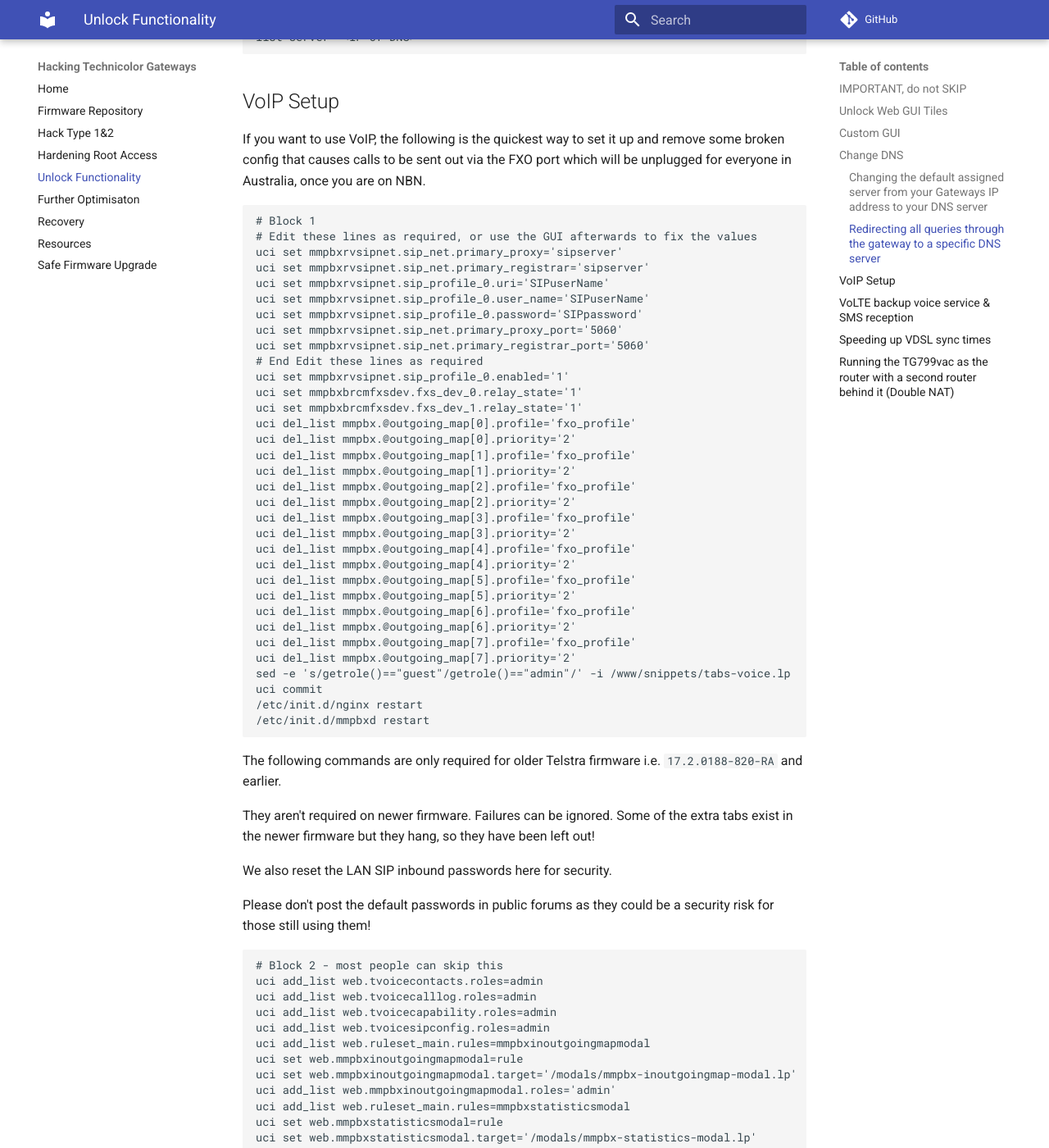
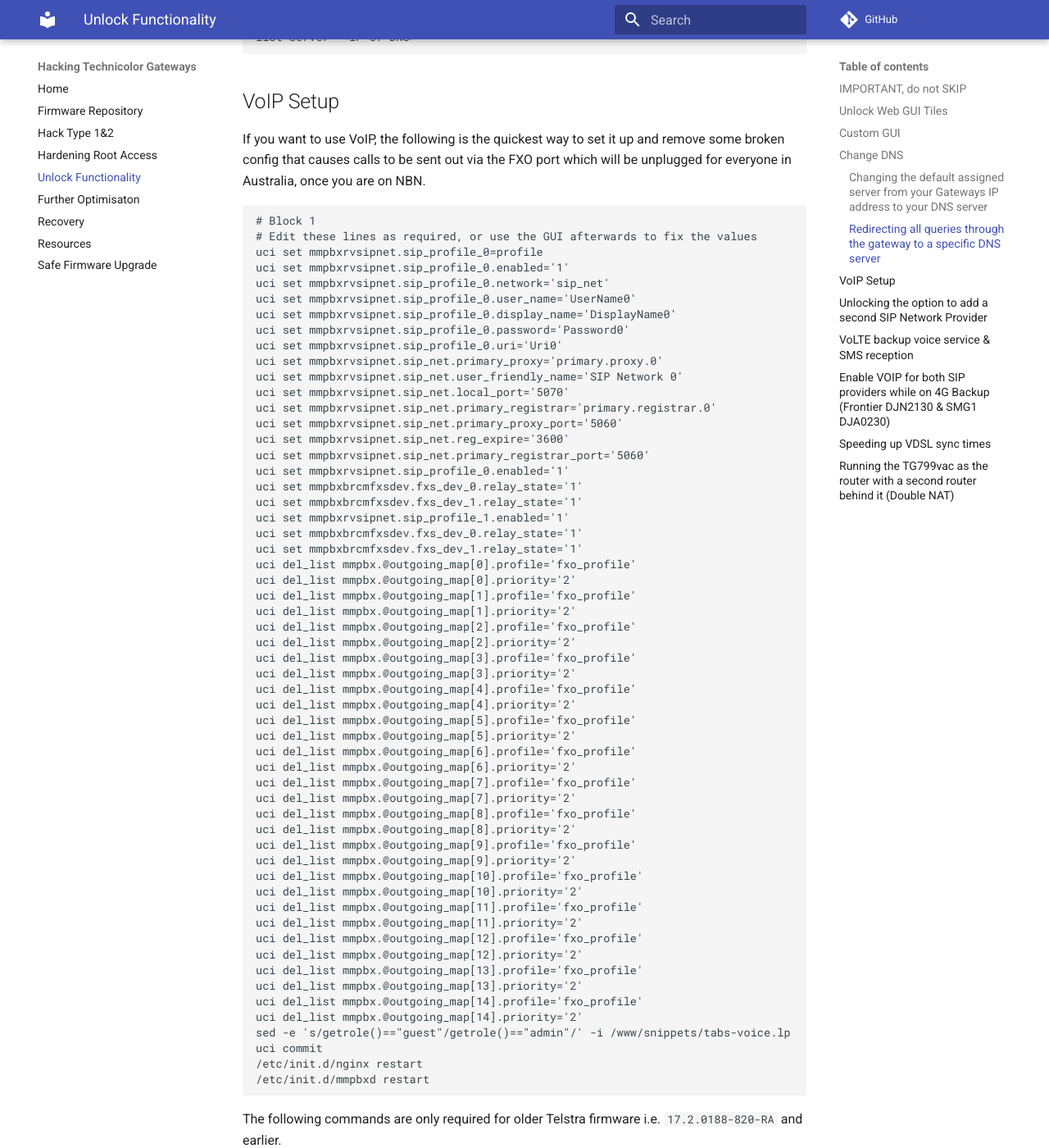
Before and after one commit to hack-technicolor/hack-technicolor, an MkDocs documentation site: the page built from docs/Unlock Functionality.md, in a window 1280 px wide and 1400 px high, scrolled down 2115 px. Shown: the whole window at 82% size. Built offline with MkDocs 1.6.1 and Material for MkDocs 9.7.7, drawn with Linux system fonts in a browser that asks for light colours; comment, search, counter and statistics services are not loaded; some of the changed text lies outside the part shown.

Commit message:
Update Unlock Functionality.md
Enabling 2nd SIP account & tweaking settings to easily edit via GUI

````diff
--- a/docs/Unlock Functionality.md
+++ b/docs/Unlock Functionality.md
@@ -98,15 +98,24 @@
 ```bash
 # Block 1
 # Edit these lines as required, or use the GUI afterwards to fix the values
-uci set mmpbxrvsipnet.sip_net.primary_proxy='sipserver'
-uci set mmpbxrvsipnet.sip_net.primary_registrar='sipserver'
-uci set mmpbxrvsipnet.sip_profile_0.uri='SIPuserName'
-uci set mmpbxrvsipnet.sip_profile_0.user_name='SIPuserName'
-uci set mmpbxrvsipnet.sip_profile_0.password='SIPpassword'
+uci set mmpbxrvsipnet.sip_profile_0=profile
+uci set mmpbxrvsipnet.sip_profile_0.enabled='1'
+uci set mmpbxrvsipnet.sip_profile_0.network='sip_net'
+uci set mmpbxrvsipnet.sip_profile_0.user_name='UserName0'
+uci set mmpbxrvsipnet.sip_profile_0.display_name='DisplayName0'
+uci set mmpbxrvsipnet.sip_profile_0.password='Password0'
+uci set mmpbxrvsipnet.sip_profile_0.uri='Uri0'
+uci set mmpbxrvsipnet.sip_net.primary_proxy='primary.proxy.0'
+uci set mmpbxrvsipnet.sip_net.user_friendly_name='SIP Network 0'
+uci set mmpbxrvsipnet.sip_net.local_port='5070'
+uci set mmpbxrvsipnet.sip_net.primary_registrar='primary.registrar.0'
 uci set mmpbxrvsipnet.sip_net.primary_proxy_port='5060'
+uci set mmpbxrvsipnet.sip_net.reg_expire='3600'
 uci set mmpbxrvsipnet.sip_net.primary_registrar_port='5060'
-# End Edit these lines as required
 uci set mmpbxrvsipnet.sip_profile_0.enabled='1'
+uci set mmpbxbrcmfxsdev.fxs_dev_0.relay_state='1'
+uci set mmpbxbrcmfxsdev.fxs_dev_1.relay_state='1'
+uci set mmpbxrvsipnet.sip_profile_1.enabled='1'
 uci set mmpbxbrcmfxsdev.fxs_dev_0.relay_state='1'
 uci set mmpbxbrcmfxsdev.fxs_dev_1.relay_state='1'
 uci del_list mmpbx.@outgoing_map[0].profile='fxo_profile'
@@ -125,6 +134,20 @@
 uci del_list mmpbx.@outgoing_map[6].priority='2'
 uci del_list mmpbx.@outgoing_map[7].profile='fxo_profile'
 uci del_list mmpbx.@outgoing_map[7].priority='2'
+uci del_list mmpbx.@outgoing_map[8].profile='fxo_profile'
+uci del_list mmpbx.@outgoing_map[8].priority='2'
+uci del_list mmpbx.@outgoing_map[9].profile='fxo_profile'
+uci del_list mmpbx.@outgoing_map[9].priority='2'
+uci del_list mmpbx.@outgoing_map[10].profile='fxo_profile'
+uci del_list mmpbx.@outgoing_map[10].priority='2'
+uci del_list mmpbx.@outgoing_map[11].profile='fxo_profile'
+uci del_list mmpbx.@outgoing_map[11].priority='2'
+uci del_list mmpbx.@outgoing_map[12].profile='fxo_profile'
+uci del_list mmpbx.@outgoing_map[12].priority='2'
+uci del_list mmpbx.@outgoing_map[13].profile='fxo_profile'
+uci del_list mmpbx.@outgoing_map[13].priority='2'
+uci del_list mmpbx.@outgoing_map[14].profile='fxo_profile'
+uci del_list mmpbx.@outgoing_map[14].priority='2'
 sed -e 's/getrole()=="guest"/getrole()=="admin"/' -i /www/snippets/tabs-voice.lp
 uci commit
 /etc/init.d/nginx restart
@@ -185,8 +194,97 @@
 uci delete mmpbxrvsipdev.sip_server.apn_interface
 sed -e 's/{"mmpbx-sipdevice-modal.lp", T"Sip Device"},/{"mmpbx-sipdevice-modal.lp", T"Sip Device"},\n{"mmpbx-inoutgoingmap-modal.lp", T"In-Out Mapping"},\n{"mmpbx-statistics-modal.lp", T"Statistics"},/' -i /www/snippets/tabs-voice.lp
 uci commit
+```
+## Unlocking the option to add a second SIP Network Provider
+
+```bash
+# Block 3A (Optional: Adding 2nd SIP Provider)
+uci set mmpbx.sip_net_1=network
+uci set mmpbx.sip_net_1.config='uci set mmpbxrvsipnet'
+uci commit
+uci set mmpbxrvsipnet.sip_net_1=network
+uci set mmpbxrvsipnet.sip_net_1.session_expires='180'
+uci set mmpbxrvsipnet.sip_net_1.no_answer_response='480'
+uci set mmpbxrvsipnet.sip_net_1.dtmf_relay_translation='0'
+uci set mmpbxrvsipnet.sip_net_1.call_waiting_reject_response='486'
+uci set mmpbxrvsipnet.sip_net_1.cac='-1'
+uci set mmpbxrvsipnet.sip_net_1.ingress_media_timeout='1000'
+uci set mmpbxrvsipnet.sip_net_1.timer_D='50000'
+uci set mmpbxrvsipnet.sip_net_1.privacy_handling='apply'
+uci set mmpbxrvsipnet.sip_net_1.timer_J='32000'
+uci set mmpbxrvsipnet.sip_net_1.reliable_provisional_response='supported'
+uci set mmpbxrvsipnet.sip_net_1.transparent_soc_transmission='0'
+uci set mmpbxrvsipnet.sip_net_1.switch_back_to_primary_proxy_timer='0'
+uci set mmpbxrvsipnet.sip_net_1.transport_type='UDP'
+uci set mmpbxrvsipnet.sip_net_1.control_qos_field='dscp'
+uci set mmpbxrvsipnet.sip_net_1.timer_T4='5000'
+uci set mmpbxrvsipnet.sip_net_1.realtime_qos_field='dscp'
+uci set mmpbxrvsipnet.sip_net_1.escape_hash='1'
+uci set mmpbxrvsipnet.sip_net_1.dtmf_relay='auto'
+uci set mmpbxrvsipnet.sip_net_1.realtime_qos_value='af42'
+uci set mmpbxrvsipnet.sip_net_1.fail_behaviour='stop'
+uci set mmpbxrvsipnet.sip_net_1.escape_star='0'
+uci set mmpbxrvsipnet.sip_net_1.timer_F='32000'
+uci set mmpbxrvsipnet.sip_net_1.primary_proxy_port='5060'
+uci set mmpbxrvsipnet.sip_net_1.realm_check='0'
+uci set mmpbxrvsipnet.sip_net_1.reg_expire='3600'
+uci set mmpbxrvsipnet.sip_net_1.reg_back_off_timeout='180'
+uci set mmpbxrvsipnet.sip_net_1.secondary_proxy_port='0'
+uci set mmpbxrvsipnet.sip_net_1.timer_B='32000'
+uci set mmpbxrvsipnet.sip_net_1.uri_clir_format='standard'
+uci set mmpbxrvsipnet.sip_net_1.reg_expire_T_before='1'
+uci set mmpbxrvsipnet.sip_net_1.re_registration_mode='standard'
+uci set mmpbxrvsipnet.sip_net_1.timer_T1='500'
+uci set mmpbxrvsipnet.sip_net_1.call_waiting_provisional_response='182'
+uci set mmpbxrvsipnet.sip_net_1.forking_mode='default'
+uci set mmpbxrvsipnet.sip_net_1.interface='wan'
+uci set mmpbxrvsipnet.sip_net_1.session_timer='enabled'
+uci set mmpbxrvsipnet.sip_net_1.control_qos_value='ef'
+uci set mmpbxrvsipnet.sip_net_1.secondary_registrar_port='5060'
+uci set mmpbxrvsipnet.sip_net_1.min_period_proxy_redundancy='0'
+uci set mmpbxrvsipnet.sip_net_1.min_session_expires='90'
+uci set mmpbxrvsipnet.sip_net_1.primary_registrar_port='5060'
+uci set mmpbxrvsipnet.sip_net_1.timer_T2='4000'
+uci set mmpbxrvsipnet.sip_net_1.rport_in_via='1'
+uci set mmpbxrvsipnet.sip_net_1.provisional_timer='180'
+uci set mmpbxrvsipnet.sip_net_1.rejection_response='486'
+uci commit
+uci set mmpbxrvsipnet.sip_net_1.primary_proxy='primary.proxy.1'
+uci set mmpbxrvsipnet.sip_net_1.user_friendly_name='SIP Network 1'
+uci set mmpbxrvsipnet.sip_net_1.local_port='5071'
+uci set mmpbxrvsipnet.sip_net_1.primary_registrar='primary.registrar.1'
+uci set mmpbxrvsipnet.sip_net_1.domain_name='domain.name.1'
+uci commit
 /etc/init.d/nginx restart
 /etc/init.d/mmpbxd restart
+```
+Setting SIP profiles which can be easily edited via GUI for multiple accounts per VOIP provider
+
+```bash
+# SIP Account defaults
+# Edit these lines as required, or use the GUI afterwards to fix the values
+uci set mmpbxrvsipnet.sip_profile_1=profile
+uci set mmpbxrvsipnet.sip_profile_1.enabled='1'
+uci set mmpbxrvsipnet.sip_profile_1.network='sip_net_1'
+uci set mmpbxrvsipnet.sip_profile_1.user_name='UserName1'
+uci set mmpbxrvsipnet.sip_profile_1.display_name='DisplayName1'
+uci set mmpbxrvsipnet.sip_profile_1.password='Password1'
+uci set mmpbxrvsipnet.sip_profile_1.uri='Uri1'
+uci set mmpbxrvsipnet.sip_profile_2=profile
+uci set mmpbxrvsipnet.sip_profile_2.enabled='1'
+uci set mmpbxrvsipnet.sip_profile_2.network='sip_net'
+uci set mmpbxrvsipnet.sip_profile_2.user_name='UserName2'
+uci set mmpbxrvsipnet.sip_profile_2.display_name='DisplayName2'
+uci set mmpbxrvsipnet.sip_profile_2.password='Password2'
+uci set mmpbxrvsipnet.sip_profile_2.uri='Uri2'
+uci set mmpbxrvsipnet.sip_profile_3=profile
+uci set mmpbxrvsipnet.sip_profile_3.enabled='1'
+uci set mmpbxrvsipnet.sip_profile_3.network='sip_net_1'
+uci set mmpbxrvsipnet.sip_profile_3.user_name='UserName3'
+uci set mmpbxrvsipnet.sip_profile_3.display_name='DisplayName3'
+uci set mmpbxrvsipnet.sip_profile_3.password='Password3'
+uci set mmpbxrvsipnet.sip_profile_3.uri='Uri3'
+uci commit
 ```
 
 ## VoLTE backup voice service & SMS reception
@@ -209,6 +307,17 @@
 uci add_list web.ltesms.roles='admin'
 uci commit
 /etc/init.d/mmpbxd restart
+/etc/init.d/nginx restart
+```
+## Enable VOIP for both SIP providers while on 4G Backup (Frontier DJN2130 & SMG1 DJA0230)
+
+```bash
+# Enable VOIP while on backup
+uci set mmpbxrvsipnet.sip_net.interface='lan'
+uci set mmpbxrvsipnet.sip_net.interface6='lan6'
+uci set mmpbxrvsipnet.sip_net_1.interface='lan'
+uci set mmpbxrvsipnet.sip_net_1.interface6='lan6'
+uci commit
 /etc/init.d/nginx restart
 ```
 
````
Also changed, not shown: other parts of docs/Unlock Functionality.md (+0 -14 lines).
